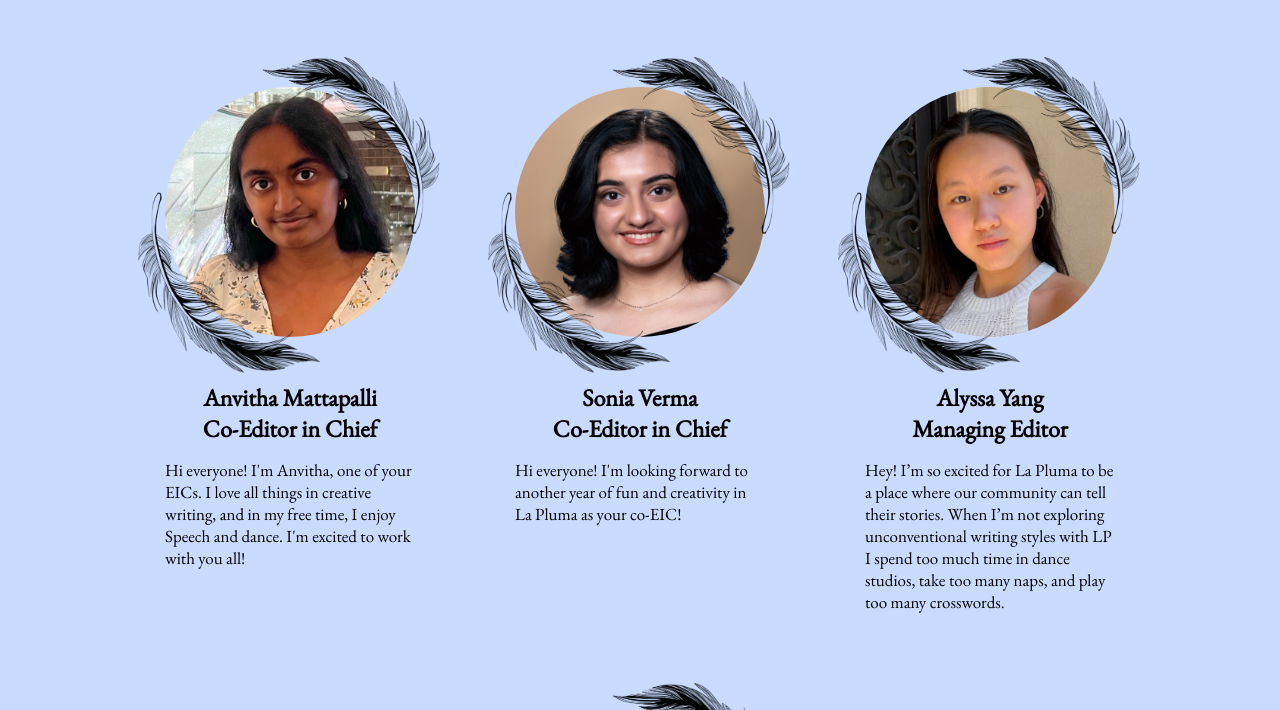
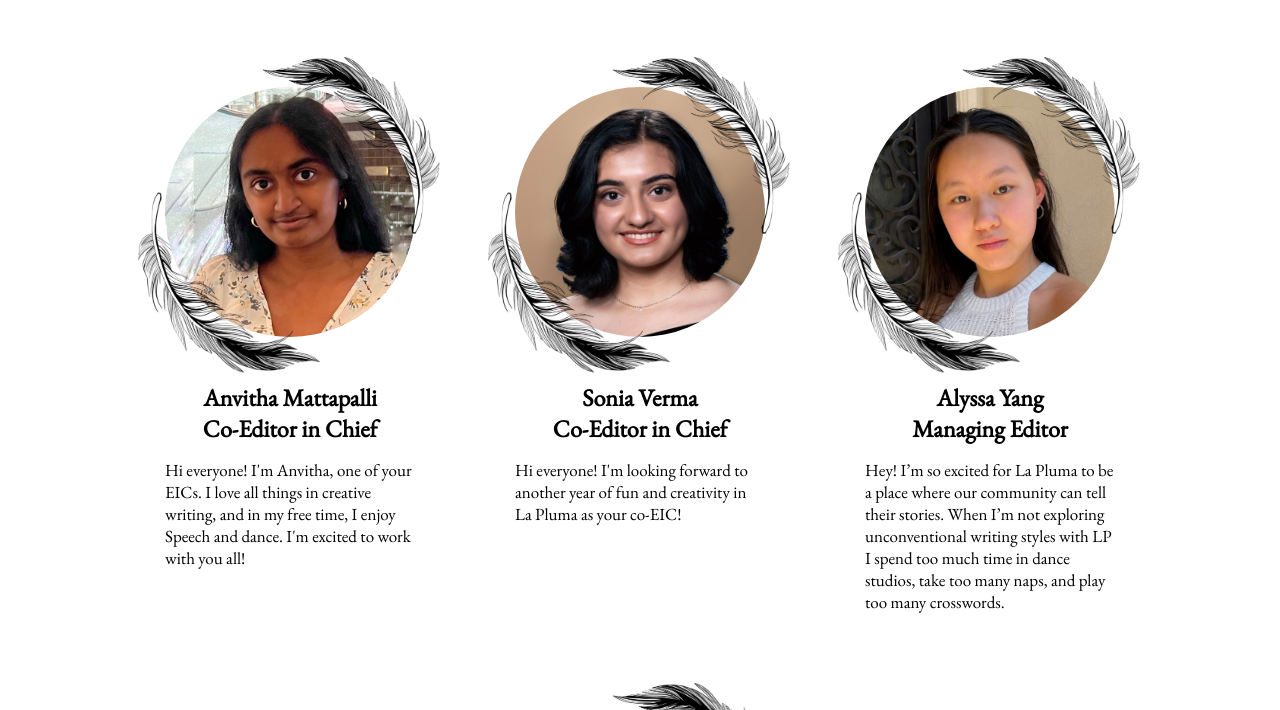
Before and after one commit to GWC-La-Pluma/Website-Building, a plain HTML site: page AboutPage/about_page.html in a window 1280 px wide. Shown: the part 243-953 px from the top of the page. Drawn offline with nearby package versions, Linux system fonts and the light colour scheme.

Commit message:
Remove extra commented out code

```diff
--- a/AboutPage/style_about.css
+++ b/AboutPage/style_about.css
@@ -37,13 +37,8 @@
 
 
 body{
-    /* background-color: rgb(232, 196, 167); */
-    /* background-color: rgb(226, 184, 166); */
-    /* background-color: rgb(113, 177, 176); */
-    /* background-color: rgb(158, 199, 198); */
-    background-color: rgba(195, 216, 255, 0.895);
+    background-color: white;
     font-family: 'Cormorant Garamond', serif;
-    /* background-color: rgb(229, 205, 160); */
 }
 
 /*header*/
@@ -172,41 +167,18 @@ header ul li ul li a{
     border-radius: 50%;
 }
 
-/* .title_elements{
-    display: flex;
-    flex-direction: row;
-    justify-content: space-around;
-} */
-
 .feather1{
-    /* position: relative;
-    top: 100px;
-    width: 11%;
-    height: 11%;
-    min-width: 130px;
-    min-height: 130px; */
     width: 150px;
     height: 150px;
-    /* background-color: yellow; */
-    /* padding-left: 5%; */
 }
 
 .feather2{
-    /* position: relative;
-    top: -3vh;
-    width: 23vh;
-    height: 23vh; */
     width: 150px;
     height: 150px;
-    /* background-color: yellow; */
-    /* padding-right: 5%; */
 }
 
 .mastheads{
     font-family: 'Cormorant Garamond', serif;
-    /* padding-top: 100px; */
-    /* padding-top: 5%; */
-    /* background-color: red; */
 }
 
 .mastheads_text{
@@ -215,21 +187,11 @@ header ul li ul li a{
 }
 
 .title{
-    /* width: 100%;
-    height: 100%; */
     padding-top: 50px;
     display: flex;
     flex-direction: row;
-    /* justify-content: center; */
-    /* background-color: blue; */
-    /* position: absolute; */
-
-    /* justify-content: space-around; */
     justify-content: center;
     align-items: center;
-
-    /* padding-left: 23%;
-    padding-right: 23%; */
 }
 
 .image_row{
@@ -252,7 +214,6 @@ header ul li ul li a{
     font-family: 'EB Garamond', serif
 }
 
-/* IMPORTANT: redo the pixels with vh */
 .feather_border{
     position: absolute;
     top: -75px;
```
